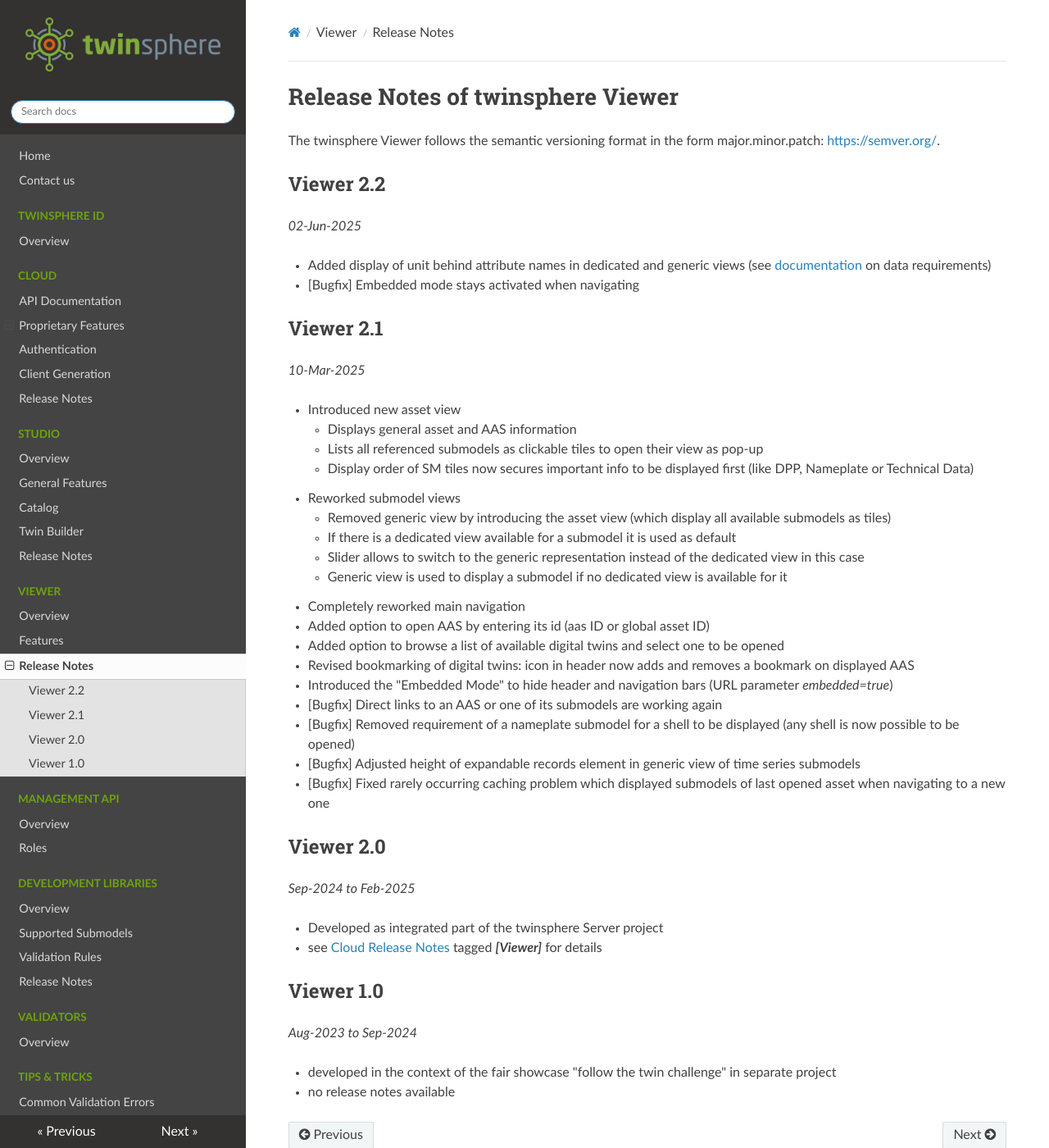
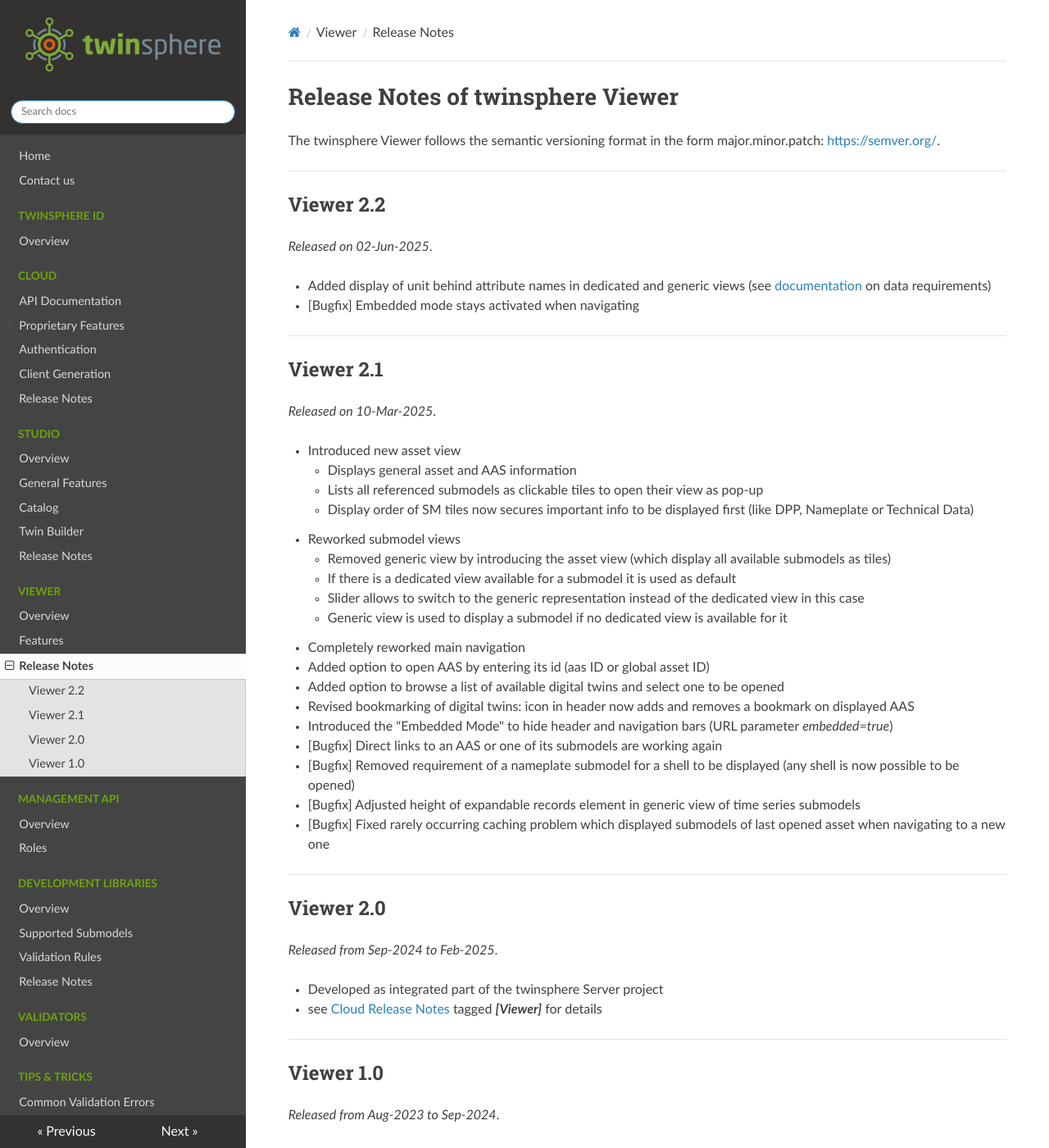
Before and after one commit to twinsphere/twinsphere.github.io, an MkDocs documentation site: the page built from docs/viewer-release-notes.md, in a window 1280 px wide and 1400 px high. Shown: the whole window at 82% size. Built offline with MkDocs 1.6.1, drawn with Linux system fonts in a browser that asks for light colours; nearby versions of some CDN libraries.

```diff
--- a/docs/viewer-release-notes.md
+++ b/docs/viewer-release-notes.md
@@ -3,15 +3,21 @@
 The twinsphere Viewer follows the semantic versioning format in the form major.minor.patch:
 [https://semver.org/](https://semver.org/).
 
+---
+
 ## Viewer 2.2
-*02-Jun-2025*
+
+*Released on 02-Jun-2025*.
 
 - Added display of unit behind attribute names in dedicated and generic views (see [documentation](viewer-overview.md)
   on data requirements)
 - [Bugfix] Embedded mode stays activated when navigating
 
+---
+
 ## Viewer 2.1
-*10-Mar-2025*
+
+*Released on 10-Mar-2025*.
 
 - Introduced new asset view
     - Displays general asset and AAS information
@@ -34,14 +40,20 @@ The twinsphere Viewer follows the semantic versioning format in the form major.m
 - [Bugfix] Fixed rarely occurring caching problem which displayed submodels of last opened asset when navigating to a
   new one
 
+---
+
 ## Viewer 2.0
-*Sep-2024 to Feb-2025*
+
+*Released from Sep-2024 to Feb-2025*.
 
 - Developed as integrated part of the twinsphere Server project
 - see [Cloud Release Notes](cloud-release-notes.md) tagged ***\[Viewer\]*** for details
 
+---
+
 ## Viewer 1.0
-*Aug-2023 to Sep-2024*
+
+*Released from Aug-2023 to Sep-2024*.
 
 - developed in the context of the fair showcase "follow the twin challenge" in separate project
 - no release notes available
```
Also changed, not shown: docs/studio-release-notes.md (+4 -3 lines).
